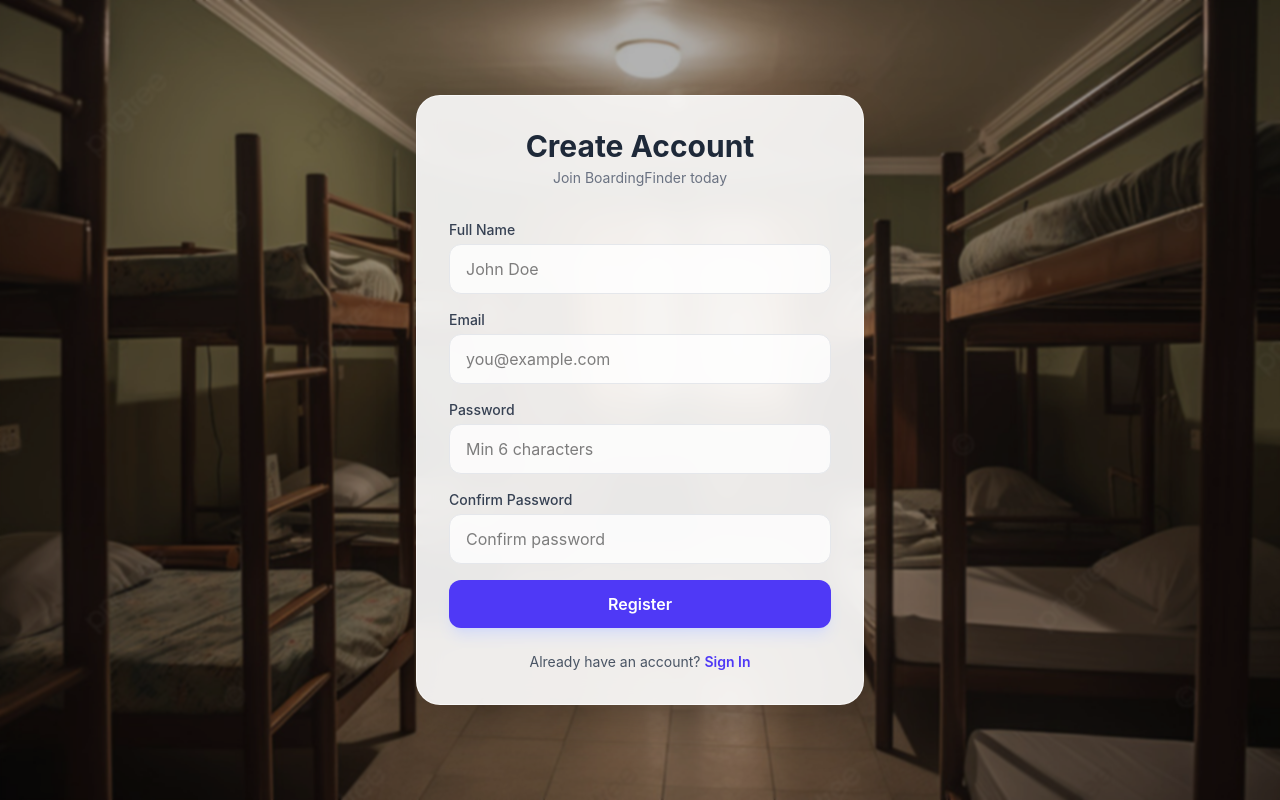
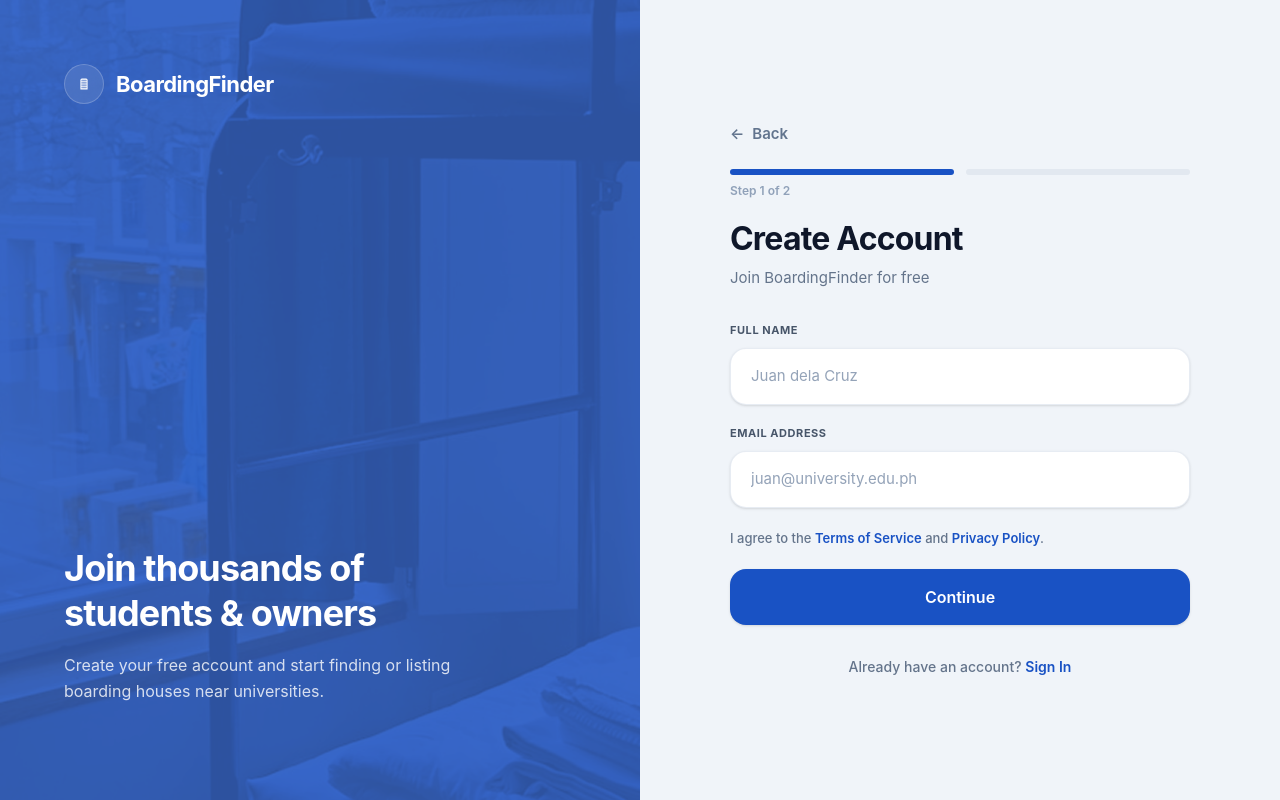
Before and after one commit to fazilmuhammad20020719-ai/boarding_finder-Front-end, a React app: page /register in a window 1280 px wide. Built offline with nearby package versions, Linux system fonts and the light colour scheme; the HTML template or start-up script is replaced by a standard one.

Commit message:
Implement split-screen multi-step registration page layout matching the design screenshot

```diff
--- a/src/pages/Register.jsx
+++ b/src/pages/Register.jsx
@@ -1,105 +1,240 @@
-// pages/RegisterPage.jsx
 import React, { useState } from 'react';
 import { Link, useNavigate } from 'react-router-dom';
+import bgImage from '../assets/Image/Image.png';
 
 const RegisterPage = () => {
+  const [step, setStep] = useState(1);
   const [name, setName] = useState('');
   const [email, setEmail] = useState('');
+  const [university, setUniversity] = useState('');
+  const [course, setCourse] = useState('');
+  const [studentId, setStudentId] = useState('');
   const [password, setPassword] = useState('');
   const [confirmPassword, setConfirmPassword] = useState('');
   const navigate = useNavigate();
 
-  const handleRegister = (e) => {
+  const handleNextOrRegister = (e) => {
     e.preventDefault();
+    if (step === 1) {
+      if (name && email) {
+        setStep(2);
+      } else {
+        alert('Please fill all fields');
+      }
+    } else {
       if (password !== confirmPassword) {
         alert('Passwords do not match');
         return;
       }
-    if (name && email && password) {
-      // Registration success -> go to Login page
+      if (university && course && studentId && password) {
         alert('Account created successfully! Please login.');
         navigate('/login');
       } else {
         alert('Please fill all fields');
       }
+    }
   };
 
   return (
+    <div className="min-h-screen w-full flex font-sans antialiased bg-[#f0f4f9]">
+      {/* ===== LEFT HERO SECTION ===== */}
       <div
-      className="min-h-screen flex items-center justify-center bg-cover bg-center bg-no-repeat"
-      style={{ backgroundImage: "url('/background.jpg')" }}
+        className="hidden lg:flex lg:w-1/2 relative flex-col justify-between p-16 text-white bg-cover bg-center"
+        style={{ backgroundImage: `url(${bgImage})` }}
       >
-      <div className="absolute inset-0 bg-black/30 backdrop-blur-[1px]"></div>
+        {/* Blue Tint Overlay */}
+        <div className="absolute inset-0 bg-[#1952c4]/85 mix-blend-multiply z-0"></div>
 
-      <div className="relative z-10 bg-white/90 backdrop-blur-md p-8 rounded-3xl shadow-2xl w-full max-w-md border border-white/60">
-        <div className="text-center mb-8">
-          <h2 className="text-3xl font-bold text-gray-800">Create Account</h2>
-          <p className="text-gray-500 text-sm mt-1">Join BoardingFinder today</p>
+        {/* Logo */}
+        <div className="relative z-10 flex items-center gap-3">
+          <div className="w-10 h-10 rounded-full bg-white/10 backdrop-blur-md flex items-center justify-center text-white border border-white/20">
+            <svg className="w-6 h-6" viewBox="0 0 40 40" fill="none" xmlns="http://www.w3.org/2000/svg">
+              <path d="M15 13.5C15 12.6716 15.6716 12 16.5 12H23.5C24.3284 12 25 12.6716 25 13.5V28H15V13.5Z" stroke="currentColor" strokeWidth="2"/>
+              <line x1="18.3" y1="12" x2="18.3" y2="28" stroke="currentColor" strokeWidth="1.2"/>
+              <line x1="21.7" y1="12" x2="21.7" y2="28" stroke="currentColor" strokeWidth="1.2"/>
+              <line x1="15" y1="16" x2="25" y2="16" stroke="currentColor" strokeWidth="1.2"/>
+              <line x1="15" y1="20" x2="25" y2="20" stroke="currentColor" strokeWidth="1.2"/>
+              <line x1="15" y1="24" x2="25" y2="24" stroke="currentColor" strokeWidth="1.2"/>
+            </svg>
+          </div>
+          <span className="font-bold text-[22px] tracking-tight">BoardingFinder</span>
         </div>
 
-        <form onSubmit={handleRegister} className="space-y-4">
+        {/* Text at Bottom */}
+        <div className="relative z-10 max-w-md mb-8">
+          <h1 className="text-4xl font-bold tracking-tight mb-4 leading-tight">
+            Join thousands of <br />students & owners
+          </h1>
+          <p className="text-white/80 text-[16px] leading-relaxed font-normal">
+            Create your free account and start finding or listing boarding houses near universities.
+          </p>
+        </div>
+      </div>
+
+      {/* ===== RIGHT FORM SECTION ===== */}
+      <div className="w-full lg:w-1/2 flex flex-col justify-center items-center p-6 sm:p-12 md:p-16 bg-[#f0f4f9]">
+        <div className="w-full max-w-[460px] flex flex-col">
+          {/* Back Button */}
+          <button
+            type="button"
+            onClick={() => step === 2 ? setStep(1) : navigate('/login')}
+            className="flex items-center gap-2 text-slate-500 hover:text-[#1952c4] font-semibold text-[15px] mb-6 self-start transition-colors"
+          >
+            <span>←</span> Back
+          </button>
+
+          {/* Progress Indicator */}
+          <div className="w-full flex gap-3 mb-2">
+            <div className="flex-grow h-1.5 rounded-full bg-[#1952c4]"></div>
+            <div className={`flex-grow h-1.5 rounded-full transition-colors duration-300 ${step === 2 ? 'bg-[#1952c4]' : 'bg-[#e2e8f0]'}`}></div>
+          </div>
+          <span className="text-slate-400 text-xs font-semibold mb-6 block">
+            Step {step} of 2
+          </span>
+
+          {/* Form Header */}
+          <h2 className="text-[32px] font-bold text-[#0f172a] tracking-tight leading-none mb-3">
+            Create Account
+          </h2>
+          <p className="text-[#64748b] text-[15px] mb-8 font-normal">
+            Join BoardingFinder for free
+          </p>
+
+          {/* Form */}
+          <form onSubmit={handleNextOrRegister} className="w-full">
+            {step === 1 ? (
+              <div className="space-y-5">
+                {/* Full Name */}
                 <div>
-            <label className="block text-sm font-medium text-gray-700 mb-1">Full Name</label>
+                  <label className="block text-[11px] font-bold text-[#475569] tracking-wider mb-2.5 uppercase">
+                    Full Name
+                  </label>
                   <input
                     type="text"
                     value={name}
                     onChange={(e) => setName(e.target.value)}
-              className="w-full px-4 py-3 rounded-xl border border-gray-200 focus:ring-2 focus:ring-indigo-400 focus:border-indigo-400 outline-none bg-white/80"
-              placeholder="John Doe"
+                    placeholder="Juan dela Cruz"
+                    className="w-full px-5 py-4 rounded-[16px] bg-white border border-[#e2e8f0]/80 shadow-sm text-slate-800 placeholder-[#94a3b8] focus:outline-none focus:ring-2 focus:ring-[#1952c4]/20 focus:border-[#1952c4] transition-all text-[15px]"
                     required
                   />
                 </div>
 
+                {/* Email Address */}
                 <div>
-            <label className="block text-sm font-medium text-gray-700 mb-1">Email</label>
+                  <label className="block text-[11px] font-bold text-[#475569] tracking-wider mb-2.5 uppercase">
+                    Email Address
+                  </label>
                   <input
                     type="email"
                     value={email}
                     onChange={(e) => setEmail(e.target.value)}
-              className="w-full px-4 py-3 rounded-xl border border-gray-200 focus:ring-2 focus:ring-indigo-400 focus:border-indigo-400 outline-none bg-white/80"
-              placeholder="you@example.com"
+                    placeholder="juan@university.edu.ph"
+                    className="w-full px-5 py-4 rounded-[16px] bg-white border border-[#e2e8f0]/80 shadow-sm text-slate-800 placeholder-[#94a3b8] focus:outline-none focus:ring-2 focus:ring-[#1952c4]/20 focus:border-[#1952c4] transition-all text-[15px]"
+                    required
+                  />
+                </div>
+              </div>
+            ) : (
+              <div className="space-y-5">
+                {/* University */}
+                <div>
+                  <label className="block text-[11px] font-bold text-[#475569] tracking-wider mb-2.5 uppercase">
+                    University
+                  </label>
+                  <input
+                    type="text"
+                    value={university}
+                    onChange={(e) => setUniversity(e.target.value)}
+                    placeholder="University of the Philippines Diliman"
+                    className="w-full px-5 py-4 rounded-[16px] bg-white border border-[#e2e8f0]/80 shadow-sm text-slate-800 placeholder-[#94a3b8] focus:outline-none focus:ring-2 focus:ring-[#1952c4]/20 focus:border-[#1952c4] transition-all text-[15px]"
                     required
                   />
                 </div>
 
+                {/* Course */}
                 <div>
-            <label className="block text-sm font-medium text-gray-700 mb-1">Password</label>
+                  <label className="block text-[11px] font-bold text-[#475569] tracking-wider mb-2.5 uppercase">
+                    Course
+                  </label>
+                  <input
+                    type="text"
+                    value={course}
+                    onChange={(e) => setCourse(e.target.value)}
+                    placeholder="BS Computer Science"
+                    className="w-full px-5 py-4 rounded-[16px] bg-white border border-[#e2e8f0]/80 shadow-sm text-slate-800 placeholder-[#94a3b8] focus:outline-none focus:ring-2 focus:ring-[#1952c4]/20 focus:border-[#1952c4] transition-all text-[15px]"
+                    required
+                  />
+                </div>
+
+                {/* Student ID */}
+                <div>
+                  <label className="block text-[11px] font-bold text-[#475569] tracking-wider mb-2.5 uppercase">
+                    Student ID
+                  </label>
+                  <input
+                    type="text"
+                    value={studentId}
+                    onChange={(e) => setStudentId(e.target.value)}
+                    placeholder="2021-12345"
+                    className="w-full px-5 py-4 rounded-[16px] bg-white border border-[#e2e8f0]/80 shadow-sm text-slate-800 placeholder-[#94a3b8] focus:outline-none focus:ring-2 focus:ring-[#1952c4]/20 focus:border-[#1952c4] transition-all text-[15px]"
+                    required
+                  />
+                </div>
+
+                {/* Password */}
+                <div>
+                  <label className="block text-[11px] font-bold text-[#475569] tracking-wider mb-2.5 uppercase">
+                    Password
+                  </label>
                   <input
                     type="password"
                     value={password}
                     onChange={(e) => setPassword(e.target.value)}
-              className="w-full px-4 py-3 rounded-xl border border-gray-200 focus:ring-2 focus:ring-indigo-400 focus:border-indigo-400 outline-none bg-white/80"
-              placeholder="Min 6 characters"
+                    placeholder="••••••••"
+                    className="w-full px-5 py-4 rounded-[16px] bg-white border border-[#e2e8f0]/80 shadow-sm text-slate-800 placeholder-[#94a3b8] focus:outline-none focus:ring-2 focus:ring-[#1952c4]/20 focus:border-[#1952c4] transition-all text-[15px]"
                     required
                   />
                 </div>
 
+                {/* Confirm Password */}
                 <div>
-            <label className="block text-sm font-medium text-gray-700 mb-1">Confirm Password</label>
+                  <label className="block text-[11px] font-bold text-[#475569] tracking-wider mb-2.5 uppercase">
+                    Confirm Password
+                  </label>
                   <input
                     type="password"
                     value={confirmPassword}
                     onChange={(e) => setConfirmPassword(e.target.value)}
-              className="w-full px-4 py-3 rounded-xl border border-gray-200 focus:ring-2 focus:ring-indigo-400 focus:border-indigo-400 outline-none bg-white/80"
-              placeholder="Confirm password"
+                    placeholder="••••••••"
+                    className="w-full px-5 py-4 rounded-[16px] bg-white border border-[#e2e8f0]/80 shadow-sm text-slate-800 placeholder-[#94a3b8] focus:outline-none focus:ring-2 focus:ring-[#1952c4]/20 focus:border-[#1952c4] transition-all text-[15px]"
                     required
                   />
                 </div>
+              </div>
+            )}
 
+            {/* Terms and Privacy */}
+            <p className="text-[13px] text-[#64748b] mt-5 mb-5 text-left font-medium leading-relaxed">
+              I agree to the <Link to="/terms" className="text-[#1952c4] font-semibold hover:underline">Terms of Service</Link> and <Link to="/privacy" className="text-[#1952c4] font-semibold hover:underline">Privacy Policy</Link>.
+            </p>
+
+            {/* Submit Button */}
             <button
               type="submit"
-            className="w-full py-3 bg-indigo-600 hover:bg-indigo-700 text-white font-semibold rounded-xl shadow-lg shadow-indigo-200/60 transition-all"
+              className="w-full py-4 bg-[#1952c4] hover:bg-[#1546a8] text-white font-semibold rounded-[16px] transition-colors text-base shadow-sm font-medium"
             >
-            Register
+              {step === 1 ? 'Continue' : 'Create Account'}
             </button>
           </form>
 
-        <p className="text-center text-sm text-gray-600 mt-6">
+          {/* Sign In Redirect */}
+          <p className="text-center text-sm text-[#64748b] mt-8 w-full font-medium">
             Already have an account?{' '}
-          <Link to="/login" className="text-indigo-600 font-semibold hover:underline">
+            <Link to="/login" className="text-[#1952c4] font-semibold hover:underline">
               Sign In
             </Link>
           </p>
+        </div>
       </div>
     </div>
   );
```
Lines whose indentation alone changed are shown as unchanged.
